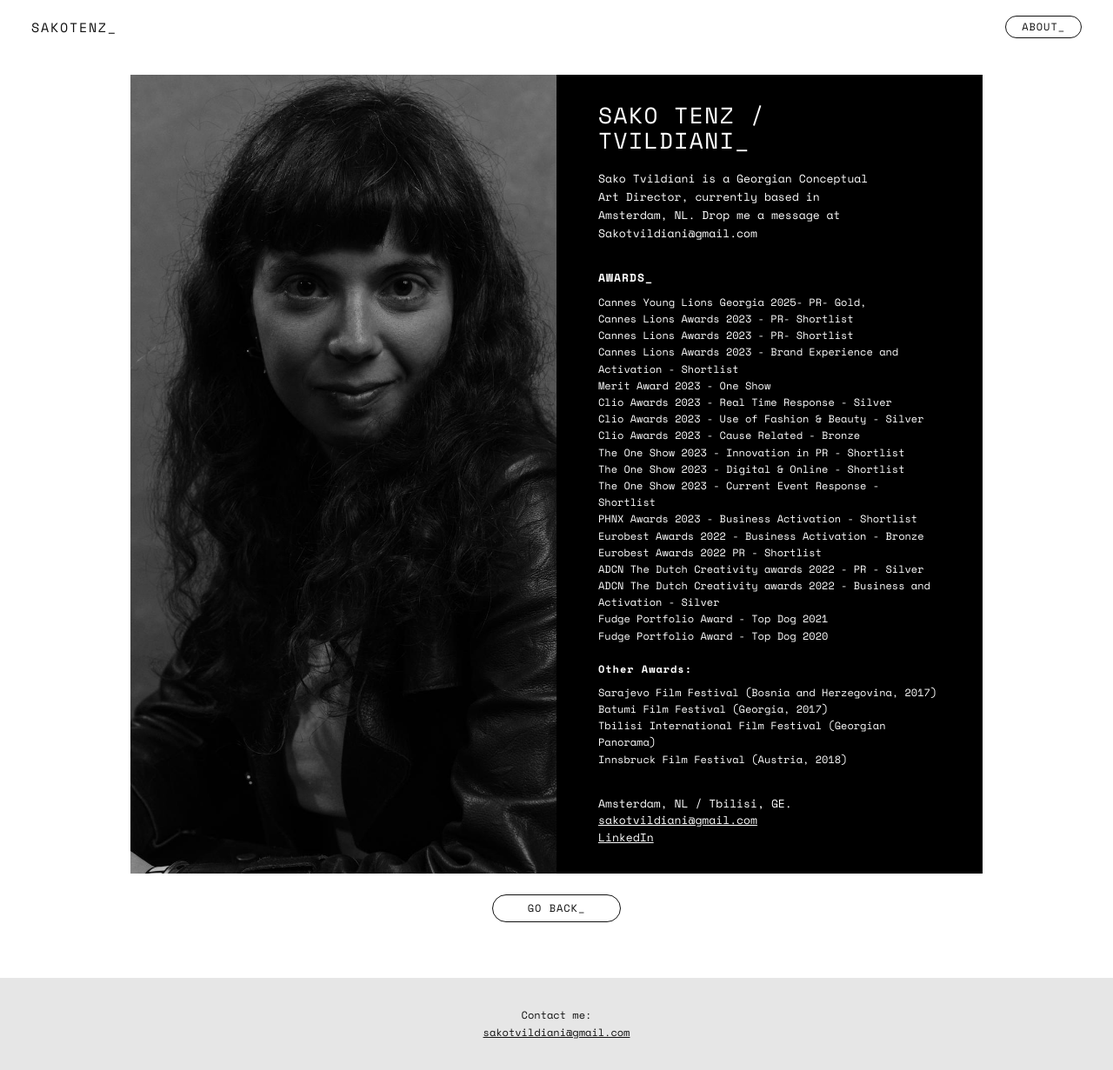
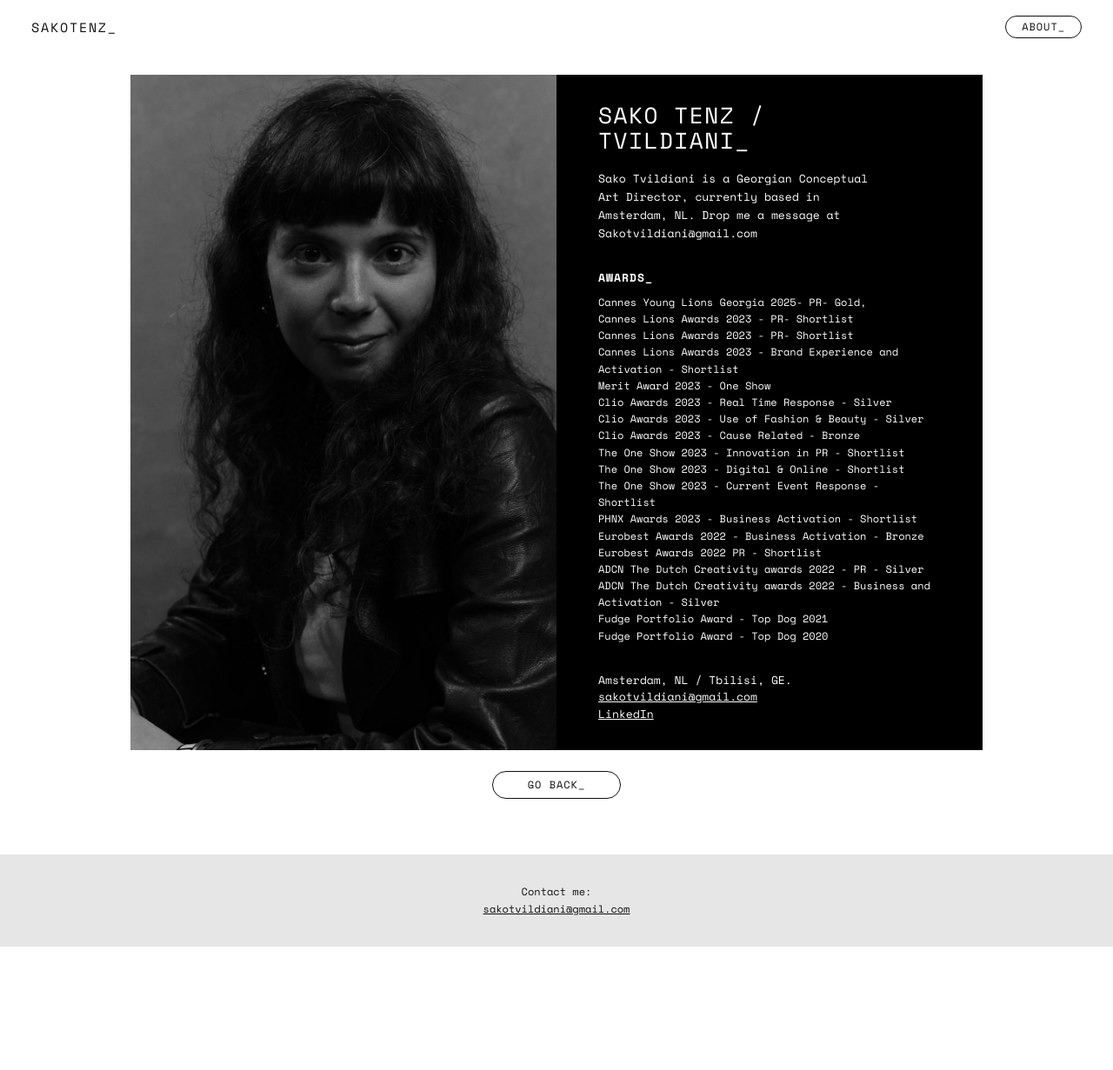
Before and after one commit to sakotenzin/sakotenz.github.io, a Jekyll site: the page built from about-sako.html, in a window 1280 px wide. Shown: the whole page at 87% size. Built offline with Jekyll 4.4.1, drawn with Linux system fonts in a browser that asks for light colours; after the commit the page ends 1089 px from its top, so only the background shows below that.

Commit message:
Update _data/about.yml (via Pages CMS)

```diff
--- a/_data/about.yml
+++ b/_data/about.yml
@@ -41,10 +41,5 @@ awards:
   - Fudge Portfolio Award - Top Dog 2021
   - Fudge Portfolio Award - Top Dog 2020
 other_awards_title: "Other Awards:"
-other_awards:
-  - Sarajevo Film Festival (Bosnia and Herzegovina, 2017)
-  - Batumi Film Festival (Georgia, 2017)
-  - Tbilisi International Film Festival (Georgian Panorama)
-  - Innsbruck Film Festival (Austria, 2018)
 bottom_width: 1073
 bottom_height: 1920
```
